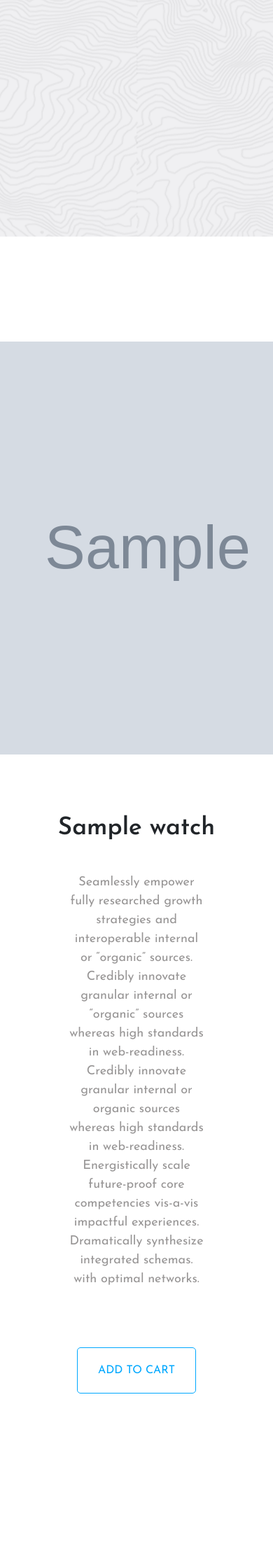
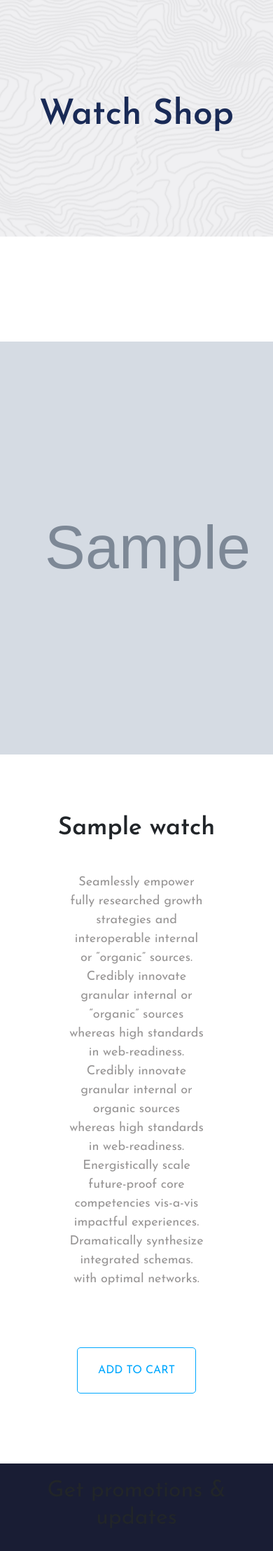
Before and after one commit to Scorpion197/Ecommerce-Web-App, a Django app: page /store/1 in a window 390 px wide. Shown: the part 56-2272 px from the top of the page at 70% size. Before the commit the page ends 2047 px from the top, so only its background shows below. Run offline with Django 3.2, Linux system fonts and the light colour scheme; tables that the repository leaves empty hold one stand-in row (values such as "Sample post"); grey boxes marked "Sample" are stand-in pictures; some libraries are stand-ins or nearby versions.

Commit message:
Fixed some responsiveness issues

```diff
--- a/ecommerce/EcommerceProject/StoreApp/templates/singleitem.html
+++ b/ecommerce/EcommerceProject/StoreApp/templates/singleitem.html
@@ -66,7 +66,13 @@
         <div class="container-fluide">
 
             <div class="row">
-                <div class="col-lg-12 col-md-12 col-sm-12 mosaic"></div>
+                <div class="col-lg-12 col-md-12 col-sm-12 mosaic">
+
+                    <div class="mosaic-content">
+                        <h1 class="text-center"> Watch Shop</h1>
+                    </div>
+
+                </div>
             </div>
 
             <div class="row" id="second-row">
@@ -99,7 +105,15 @@
     </section>
 
     <section id="subscribe">
+        <div class="container">
 
+            <div class="row">
+                <div class="col-lg-12 col-md-12 col-sm-12">
+                    <h2 class="text-center"> Get promotions & updates</h2>
+                </div>
+            </div>
+
+        </div>
     </section>
 </body>
 </html>
--- a/ecommerce/EcommerceProject/static/css/singleitem.css
+++ b/ecommerce/EcommerceProject/static/css/singleitem.css
@@ -45,7 +45,11 @@ nav .nav-login {
 
 }
 
-section .mosaic {
+/* navbar section ends */
+
+
+/* first section starts */
+#first-section .mosaic {
 
     height: 40vh;
     width: 100%;
@@ -53,8 +57,20 @@ section .mosaic {
     background-position: center;
     background-size: cover;
     background-repeat: no-repeat;
+    display: flex;
+    flex-direction: column;
+    align-items: center;
+    justify-content: center;
+
 }
 
+#first-section .mosaic .mosaic-content h1{
+
+    color: #192a56;
+    font-weight: 600;
+    font-size: 50px;
+
+}
 
 #first-section #second-row .item {
 
@@ -101,3 +117,21 @@ section .mosaic {
     color: #fff;
     background: #00a8ff;
 }
+
+/* First section styling ends */
+
+
+
+/* subscribe section styling starts */
+
+#subscribe {
+
+    margin-top: 100px;
+    padding: 20px;
+    background-color: #191d34;
+
+}
+
+
+
+/* subscribe section styling ends */
--- a/ecommerce/EcommerceProject/static/js/main.js
+++ b/ecommerce/EcommerceProject/static/js/main.js
@@ -65,15 +65,15 @@ document.addEventListener("scroll", function() {
 
     'use strict';
 
+
     if (window.scrollY > 200) {
 
         scrollButton[0].classList.add("scroll");
     }
-
     else {
-
         scrollButton[0].classList.remove("scroll");
     }
+
 
 });
 
```
Also changed, not shown: ecommerce/EcommerceProject/StoreApp/templates/home.html (+5 -6 lines), ecommerce/EcommerceProject/static/css/main.css (+13 -0 lines).
